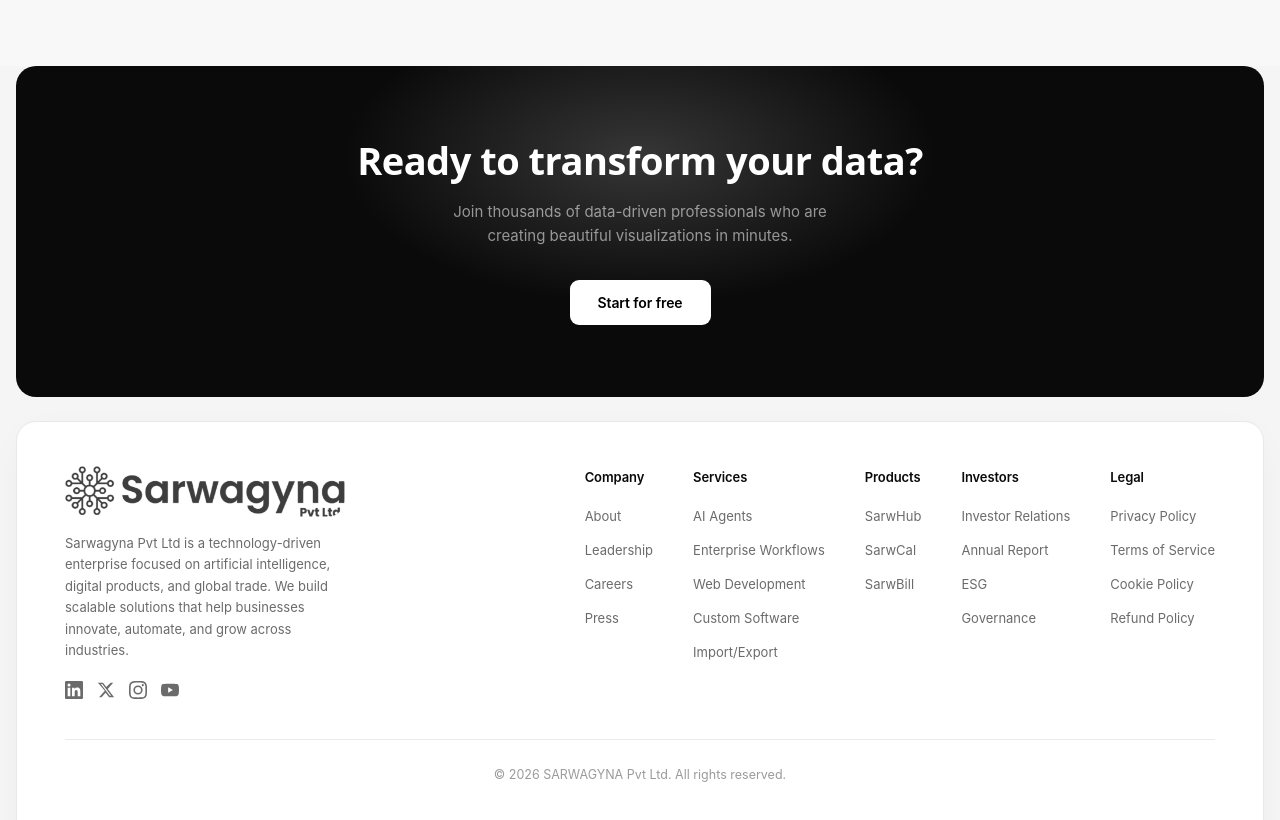
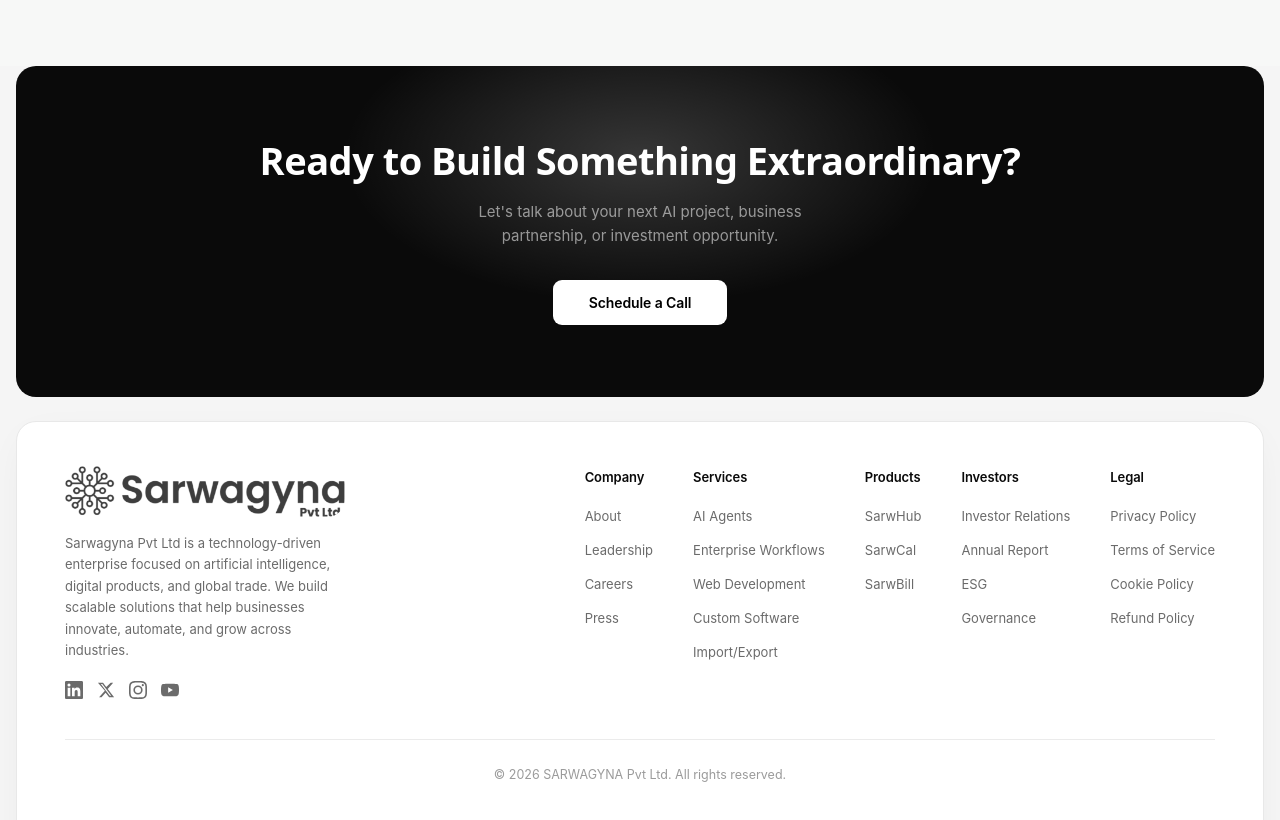
Before and after one commit to sarwagyna/Sarwagyna_v2.0, a React (Vite) app: page / in a window 1280 px wide. Shown: the part 8380-9200 px from the top of the page. Built offline with nearby package versions, Linux system fonts and the light colour scheme; no server answers.

Commit message:
feat: Add new `GraphyFooter` component with a CTA banner, navigation links, and social media icons.

```diff
--- a/src/components/Footer.tsx
+++ b/src/components/Footer.tsx
@@ -128,7 +128,7 @@ export default function GraphyFooter() {
               position: "relative",
             }}
           >
-            Ready to transform your data?
+            Ready to Build Something Extraordinary?
           </h2>
 
           <p
@@ -141,8 +141,7 @@ export default function GraphyFooter() {
               position: "relative",
             }}
           >
-            Join thousands of data-driven professionals who are creating beautiful
-            visualizations in minutes.
+            Let's talk about your next AI project, business partnership, or investment opportunity.
           </p>
 
           <button
@@ -165,7 +164,7 @@ export default function GraphyFooter() {
               ((e.currentTarget as HTMLButtonElement).style.backgroundColor = "#ffffff")
             }
           >
-            Start for free
+            <Link to="/contact" className="px-2 py-1">Schedule a Call</Link>
           </button>
         </div>
 
```
